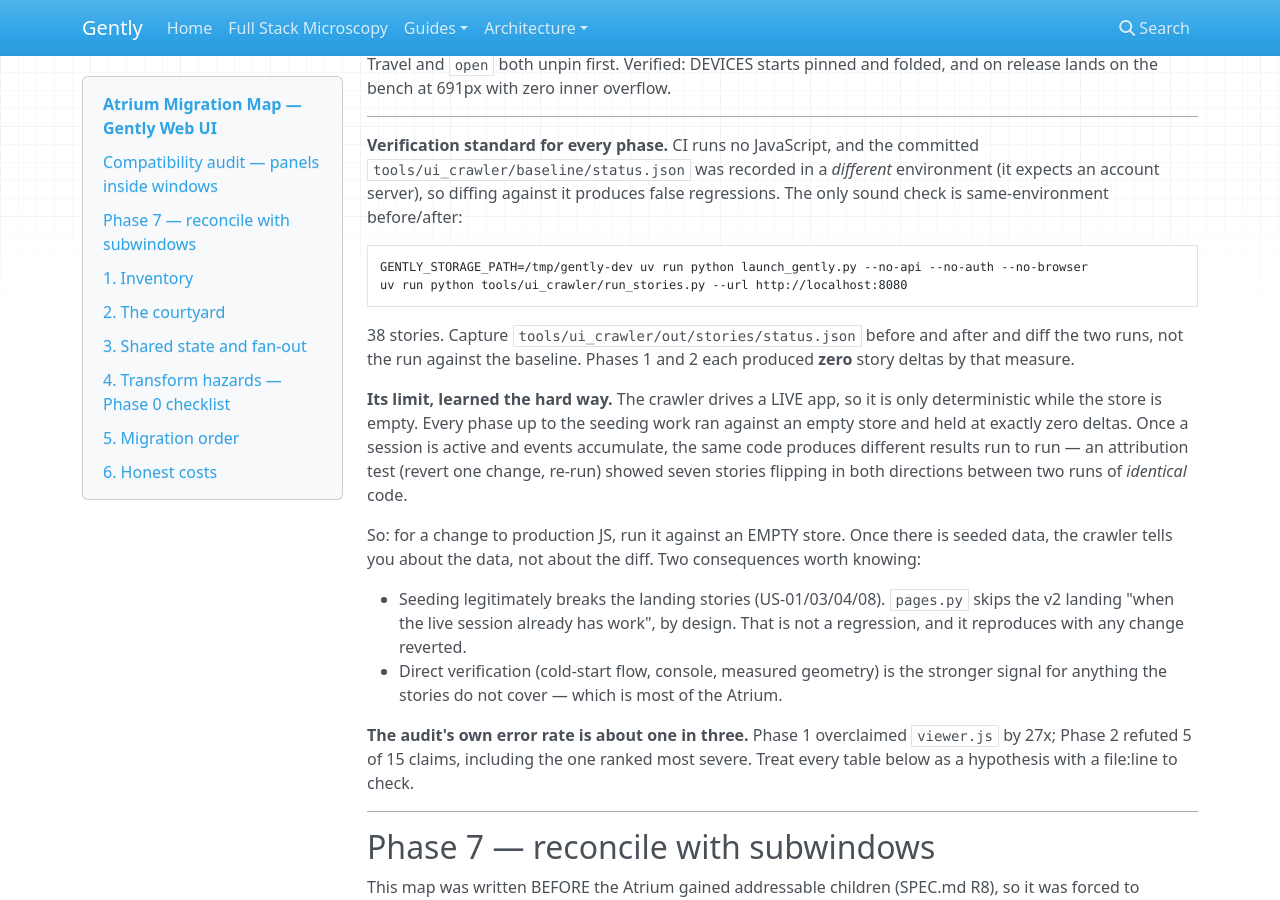
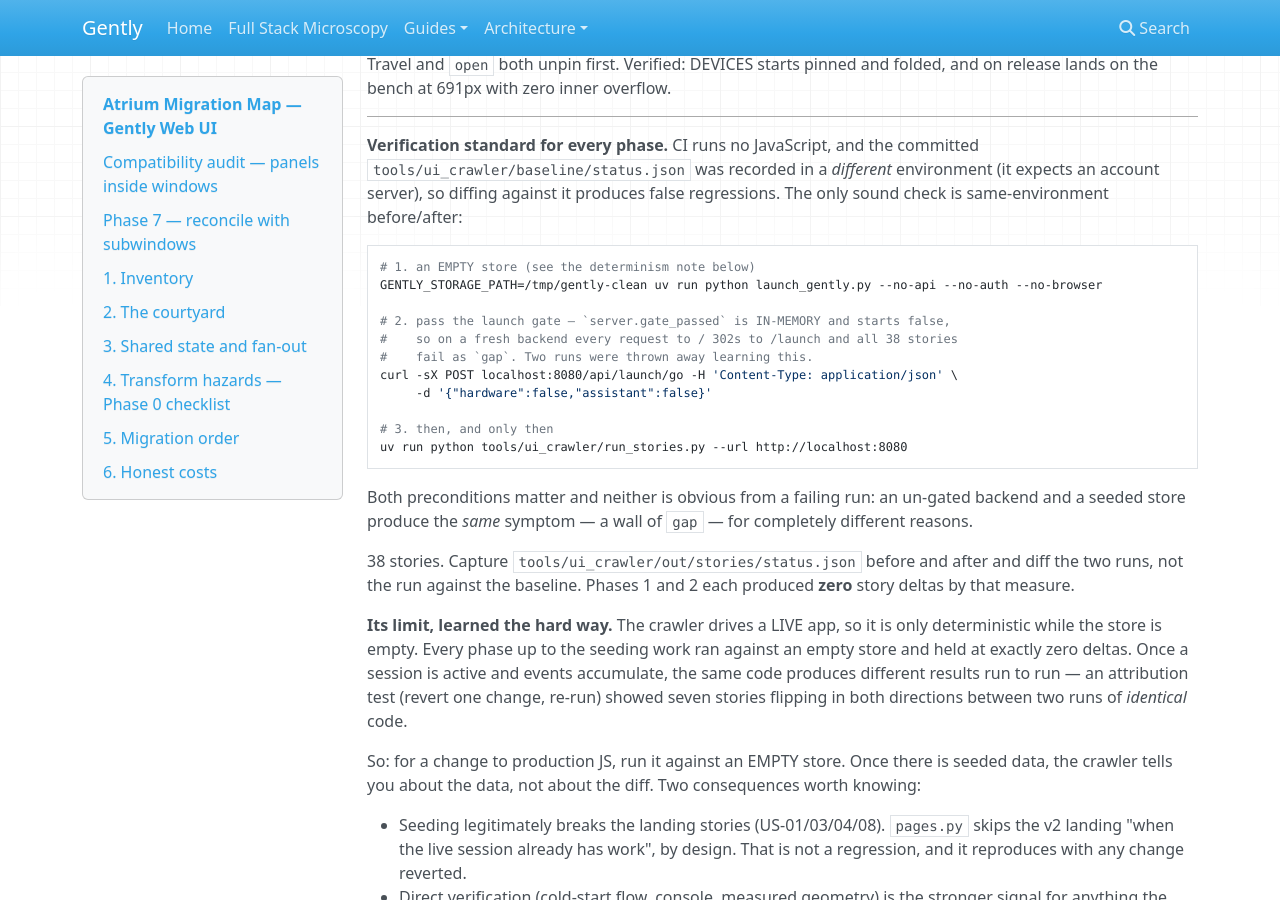
Before and after one commit to pskeshu/gently, an MkDocs documentation site: the page built from docs/atrium/MIGRATION.md, in a window 1280 px wide and 900 px high, scrolled down 1824 px. Built offline with MkDocs 1.6.1, drawn with Linux system fonts in a browser that asks for light colours; nearby versions of some CDN libraries.

Commit message:
docs(atrium): the crawler needs an empty store AND a passed gate
server.gate_passed is in-memory and starts false, so on a freshly started
backend every request to / redirects to /launch and all 38 stories fail as
`gap`. That is indistinguishable from a catastrophic regression, and it is the
same symptom a seeded store produces for an entirely different reason. Two runs
were discarded learning this.

The recipe now has all three steps in order. With both preconditions matched,
tonight's work — atrium.js, atrium.css, lightbox.js, app.js, settings.html,
_header.html, and a deleted file — shows no story changed against the session
baseline.

Co-Authored-By: Claude Opus 5 (1M context) <noreply@anthropic.com>

````diff
--- a/docs/atrium/MIGRATION.md
+++ b/docs/atrium/MIGRATION.md
@@ -110,9 +110,22 @@ environment (it expects an account server), so diffing against it produces
 false regressions. The only sound check is same-environment before/after:
 
 ```bash
-GENTLY_STORAGE_PATH=/tmp/gently-dev uv run python launch_gently.py --no-api --no-auth --no-browser
+# 1. an EMPTY store (see the determinism note below)
+GENTLY_STORAGE_PATH=/tmp/gently-clean uv run python launch_gently.py --no-api --no-auth --no-browser
+
+# 2. pass the launch gate — `server.gate_passed` is IN-MEMORY and starts false,
+#    so on a fresh backend every request to / 302s to /launch and all 38 stories
+#    fail as `gap`. Two runs were thrown away learning this.
+curl -sX POST localhost:8080/api/launch/go -H 'Content-Type: application/json' \
+     -d '{"hardware":false,"assistant":false}'
+
+# 3. then, and only then
 uv run python tools/ui_crawler/run_stories.py --url http://localhost:8080
 ```
+
+Both preconditions matter and neither is obvious from a failing run: an
+un-gated backend and a seeded store produce the *same* symptom — a wall of
+`gap` — for completely different reasons.
 
 38 stories. Capture `tools/ui_crawler/out/stories/status.json` before and after
 and diff the two runs, not the run against the baseline. Phases 1 and 2 each
````
